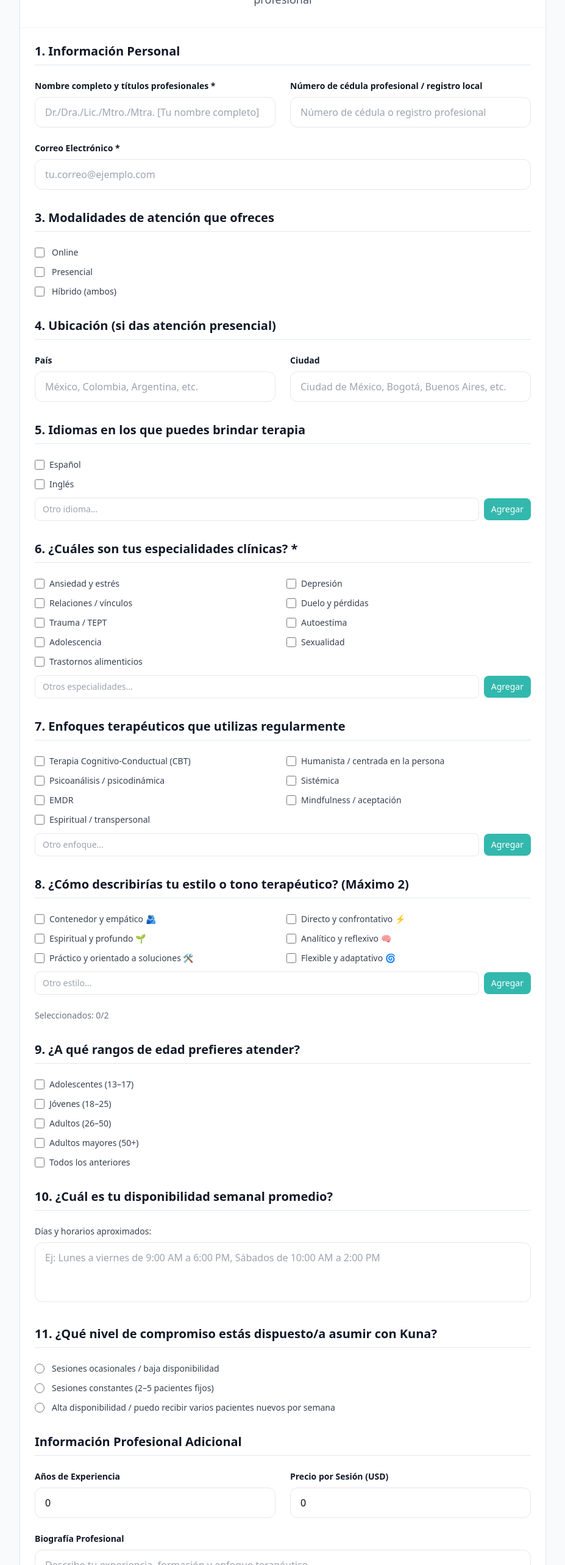
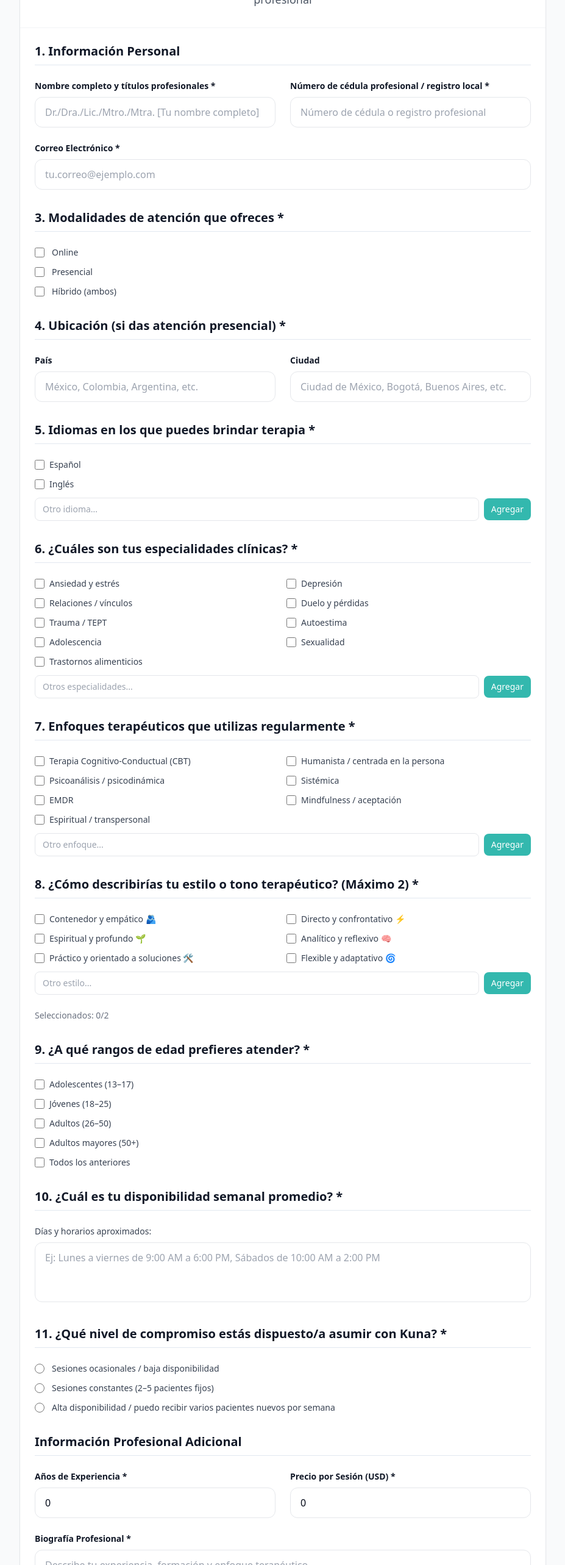
Before and after one commit to Jaimendo99/kuna_model_test, a React (Vite) app in the folder packages/frontend/: page /register-therapist in a window 1280 px wide. Shown: the part 160-2726 px from the top of the page at 61% size, without its empty margins (176-1103 px from the left). Built offline with nearby package versions, Linux system fonts and the light colour scheme.

Commit message:
all therapist quesitons required

```diff
--- a/packages/frontend/src/App.tsx
+++ b/packages/frontend/src/App.tsx
@@ -1,5 +1,5 @@
 import { BrowserRouter as Router, Routes, Route } from "react-router-dom";
-import WelcomePage from "./pages/WelcomePage";
+// import WelcomePage from "./pages/WelcomePage";
 import QuestionnairePage from "./pages/QuestionnairePage";
 import ResultsPage from "./pages/ResultsPage";
 import ThankYouPage from "./pages/ThankYouPage";
@@ -12,7 +12,7 @@ export default function App() {
     <Router>
       <div className="min-h-screen bg-background">
         <Routes>
-          <Route path="/" element={<WelcomePage />} />
+          {/* <Route path="/" element={<WelcomePage />} /> */}
           <Route path="/questionnaire" element={<QuestionnairePage />} />
           <Route path="/results/:sessionId" element={<ResultsPage />} />
           <Route path="/thank-you" element={<ThankYouPage />} />
--- a/packages/frontend/src/pages/TherapistRegistrationPage.tsx
+++ b/packages/frontend/src/pages/TherapistRegistrationPage.tsx
@@ -148,15 +148,54 @@ const TherapistRegistrationPage: React.FC = () => {
   const handleSubmit = async (e: React.FormEvent) => {
     e.preventDefault();
 
+    // Required text/number fields
     if (
       !formData.name ||
+      !formData.professional_id_number ||
       !formData.email ||
-      formData.specialties.length === 0 ||
-      formData.therapeutic_style.length > 2
+      !formData.country ||
+      !formData.city ||
+      !formData.weekly_availability ||
+      !formData.commitment_level ||
+      !formData.session_price ||
+      !formData.years_experience ||
+      !formData.bio
     ) {
-      alert(
-        "Por favor completa los campos obligatorios y selecciona máximo 2 estilos terapéuticos"
-      );
+      alert("Por favor completa todos los campos obligatorios.");
+      return;
+    }
+
+    // Required checkbox groups
+    if (formData.specialties.length === 0) {
+      alert("Selecciona al menos una especialidad.");
+      return;
+    }
+    if (formData.languages.length === 0) {
+      alert("Selecciona al menos un idioma.");
+      return;
+    }
+    if (formData.therapeutic_approaches.length === 0) {
+      alert("Selecciona al menos un enfoque terapéutico.");
+      return;
+    }
+    if (formData.therapeutic_style.length === 0) {
+      alert("Selecciona al menos un estilo terapéutico.");
+      return;
+    }
+    if (formData.age_groups.length === 0) {
+      alert("Selecciona al menos un rango de edad.");
+      return;
+    }
+
+    // Validate at least one modality is selected
+    if (!formData.remote && !formData.on_site && !formData.hybrid) {
+      alert("Selecciona al menos una modalidad de atención.");
+      return;
+    }
+
+    // Max 2 styles
+    if (formData.therapeutic_style.length > 2) {
+      alert("Selecciona máximo 2 estilos terapéuticos.");
       return;
     }
 
@@ -222,7 +261,7 @@ const TherapistRegistrationPage: React.FC = () => {
                       htmlFor="professional_id_number"
                       className="block text-sm font-semibold text-gray-900"
                     >
-                      Número de cédula profesional / registro local
+                      Número de cédula profesional / registro local *
                     </label>
                     <input
                       id="professional_id_number"
@@ -234,6 +273,7 @@ const TherapistRegistrationPage: React.FC = () => {
                         )
                       }
                       placeholder="Número de cédula o registro profesional"
+                      required
                       className="w-full px-4 py-3 border border-gray-200 rounded-xl focus:outline-none focus:ring-2 focus:ring-teal-500 focus:border-transparent transition-all duration-200"
                     />
                   </div>
@@ -261,7 +301,7 @@ const TherapistRegistrationPage: React.FC = () => {
               {/* 3. Modalidades de atención */}
               <div className="space-y-6">
                 <h3 className="text-xl font-semibold text-gray-900 border-b pb-2">
-                  3. Modalidades de atención que ofreces
+                  3. Modalidades de atención que ofreces *
                 </h3>
                 <div className="space-y-3">
                   <div className="flex items-center space-x-3">
@@ -312,7 +352,7 @@ const TherapistRegistrationPage: React.FC = () => {
               {/* 4. Ubicación */}
               <div className="space-y-6">
                 <h3 className="text-xl font-semibold text-gray-900 border-b pb-2">
-                  4. Ubicación (si das atención presencial)
+                  4. Ubicación (si das atención presencial) *
                 </h3>
                 <div className="grid grid-cols-1 md:grid-cols-2 gap-6">
                   <div className="space-y-2">
@@ -329,6 +369,7 @@ const TherapistRegistrationPage: React.FC = () => {
                         handleInputChange("country", e.target.value)
                       }
                       placeholder="México, Colombia, Argentina, etc."
+                      required
                       className="w-full px-4 py-3 border border-gray-200 rounded-xl focus:outline-none focus:ring-2 focus:ring-teal-500 focus:border-transparent transition-all duration-200"
                     />
                   </div>
@@ -346,6 +387,7 @@ const TherapistRegistrationPage: React.FC = () => {
                         handleInputChange("city", e.target.value)
                       }
                       placeholder="Ciudad de México, Bogotá, Buenos Aires, etc."
+                      required
                       className="w-full px-4 py-3 border border-gray-200 rounded-xl focus:outline-none focus:ring-2 focus:ring-teal-500 focus:border-transparent transition-all duration-200"
                     />
                   </div>
@@ -355,7 +397,7 @@ const TherapistRegistrationPage: React.FC = () => {
               {/* 5. Idiomas */}
               <div className="space-y-6">
                 <h3 className="text-xl font-semibold text-gray-900 border-b pb-2">
-                  5. Idiomas en los que puedes brindar terapia
+                  5. Idiomas en los que puedes brindar terapia *
                 </h3>
                 <div className="space-y-3">
                   {LANGUAGES_OPTIONS.map((language) => (
@@ -466,7 +508,7 @@ const TherapistRegistrationPage: React.FC = () => {
               {/* 7. Enfoques terapéuticos */}
               <div className="space-y-6">
                 <h3 className="text-xl font-semibold text-gray-900 border-b pb-2">
-                  7. Enfoques terapéuticos que utilizas regularmente
+                  7. Enfoques terapéuticos que utilizas regularmente *
                 </h3>
                 <div className="grid grid-cols-1 md:grid-cols-2 gap-3">
                   {APPROACHES_OPTIONS.map((approach) => (
@@ -523,6 +565,7 @@ const TherapistRegistrationPage: React.FC = () => {
               <div className="space-y-6">
                 <h3 className="text-xl font-semibold text-gray-900 border-b pb-2">
                   8. ¿Cómo describirías tu estilo o tono terapéutico? (Máximo 2)
+                  *
                 </h3>
                 <div className="grid grid-cols-1 md:grid-cols-2 gap-3">
                   {THERAPEUTIC_STYLE_OPTIONS.map((style) => (
@@ -590,7 +633,7 @@ const TherapistRegistrationPage: React.FC = () => {
               {/* 9. Rangos de edad */}
               <div className="space-y-6">
                 <h3 className="text-xl font-semibold text-gray-900 border-b pb-2">
-                  9. ¿A qué rangos de edad prefieres atender?
+                  9. ¿A qué rangos de edad prefieres atender? *
                 </h3>
                 <div className="space-y-3">
                   {AGE_GROUPS_OPTIONS.map((group) => (
@@ -622,7 +665,7 @@ const TherapistRegistrationPage: React.FC = () => {
               {/* 10. Disponibilidad semanal */}
               <div className="space-y-6">
                 <h3 className="text-xl font-semibold text-gray-900 border-b pb-2">
-                  10. ¿Cuál es tu disponibilidad semanal promedio?
+                  10. ¿Cuál es tu disponibilidad semanal promedio? *
                 </h3>
                 <div className="space-y-2">
                   <label className="block text-sm font-medium text-gray-700">
@@ -635,6 +678,7 @@ const TherapistRegistrationPage: React.FC = () => {
                     }
                     placeholder="Ej: Lunes a viernes de 9:00 AM a 6:00 PM, Sábados de 10:00 AM a 2:00 PM"
                     rows={3}
+                    required
                     className="w-full px-4 py-3 border border-gray-200 rounded-xl focus:outline-none focus:ring-2 focus:ring-teal-500 focus:border-transparent transition-all duration-200 resize-none"
                   />
                 </div>
@@ -644,7 +688,7 @@ const TherapistRegistrationPage: React.FC = () => {
               <div className="space-y-6">
                 <h3 className="text-xl font-semibold text-gray-900 border-b pb-2">
                   11. ¿Qué nivel de compromiso estás dispuesto/a asumir con
-                  Kuna?
+                  Kuna? *
                 </h3>
                 <div className="space-y-3">
                   {COMMITMENT_LEVELS.map((level) => (
@@ -683,7 +727,7 @@ const TherapistRegistrationPage: React.FC = () => {
                       htmlFor="years_experience"
                       className="block text-sm font-semibold text-gray-900"
                     >
-                      Años de Experiencia
+                      Años de Experiencia *
                     </label>
                     <input
                       id="years_experience"
@@ -697,6 +741,7 @@ const TherapistRegistrationPage: React.FC = () => {
                       }
                       placeholder="5"
                       min="0"
+                      required
                       className="w-full px-4 py-3 border border-gray-200 rounded-xl focus:outline-none focus:ring-2 focus:ring-teal-500 focus:border-transparent transition-all duration-200"
                     />
                   </div>
@@ -706,7 +751,7 @@ const TherapistRegistrationPage: React.FC = () => {
                       htmlFor="session_price"
                       className="block text-sm font-semibold text-gray-900"
                     >
-                      Precio por Sesión (USD)
+                      Precio por Sesión (USD) *
                     </label>
                     <input
                       id="session_price"
@@ -721,6 +766,7 @@ const TherapistRegistrationPage: React.FC = () => {
                       placeholder="60"
                       min="0"
                       step="0.01"
+                      required
                       className="w-full px-4 py-3 border border-gray-200 rounded-xl focus:outline-none focus:ring-2 focus:ring-teal-500 focus:border-transparent transition-all duration-200"
                     />
                   </div>
@@ -731,7 +777,7 @@ const TherapistRegistrationPage: React.FC = () => {
                     htmlFor="bio"
                     className="block text-sm font-semibold text-gray-900"
                   >
-                    Biografía Profesional
+                    Biografía Profesional *
                   </label>
                   <textarea
                     id="bio"
@@ -739,6 +785,7 @@ const TherapistRegistrationPage: React.FC = () => {
                     onChange={(e) => handleInputChange("bio", e.target.value)}
                     placeholder="Describe tu experiencia, formación y enfoque terapéutico..."
                     rows={4}
+                    required
                     className="w-full px-4 py-3 border border-gray-200 rounded-xl focus:outline-none focus:ring-2 focus:ring-teal-500 focus:border-transparent transition-all duration-200 resize-none"
                   />
                 </div>
@@ -787,9 +834,7 @@ const TherapistRegistrationPage: React.FC = () => {
           <div className="px-6 py-4 bg-gray-50 border-t border-gray-200 rounded-b-xl flex justify-between">
             <button
               type="button"
-              onClick={() => {
-                // navigate("/")
-              }}
+              onClick={() => navigate("/")}
               className="px-6 py-3 border border-gray-300 text-gray-700 rounded-xl hover:bg-gray-50 transition-colors duration-200"
             >
               Cancelar
```
